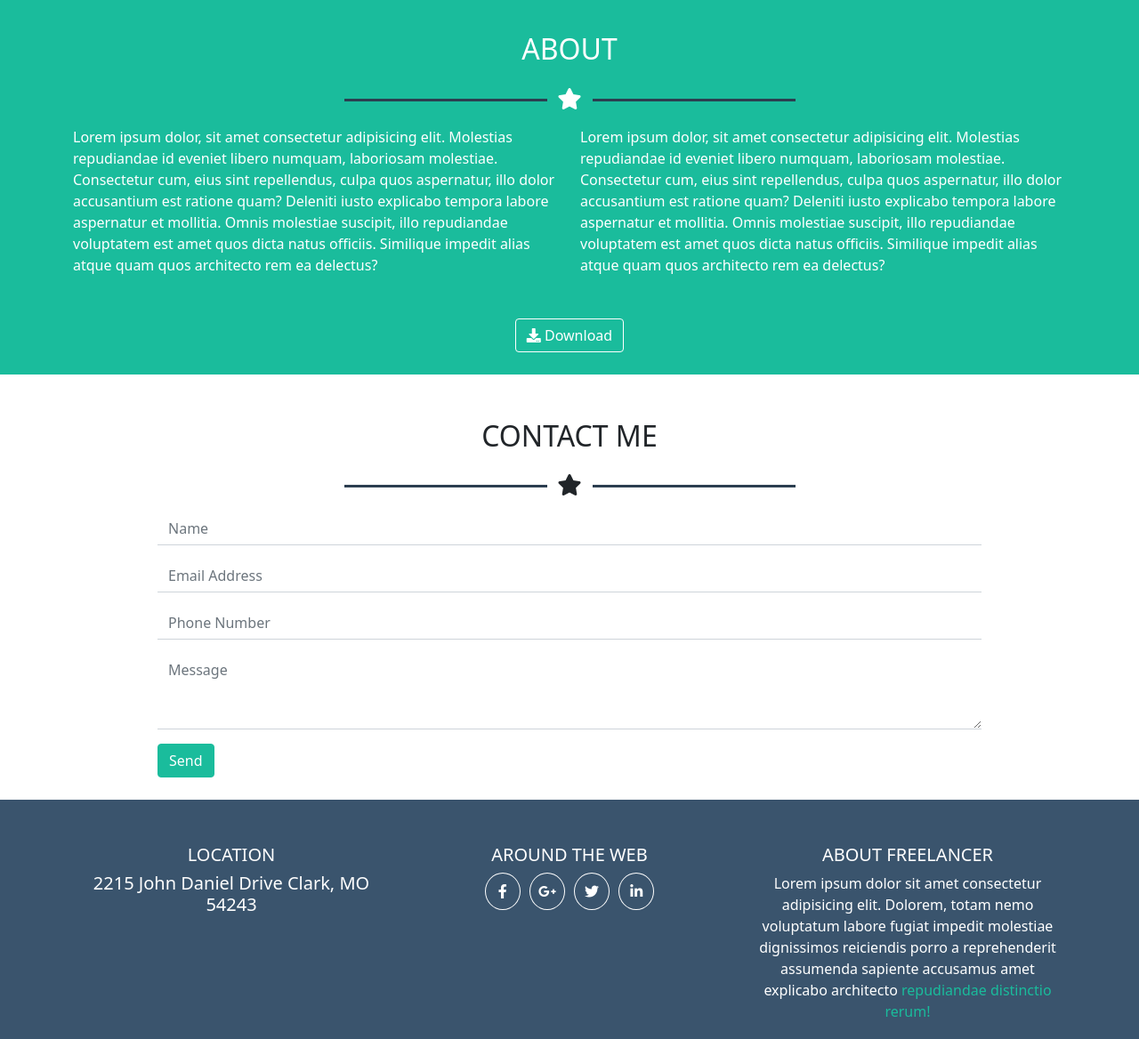
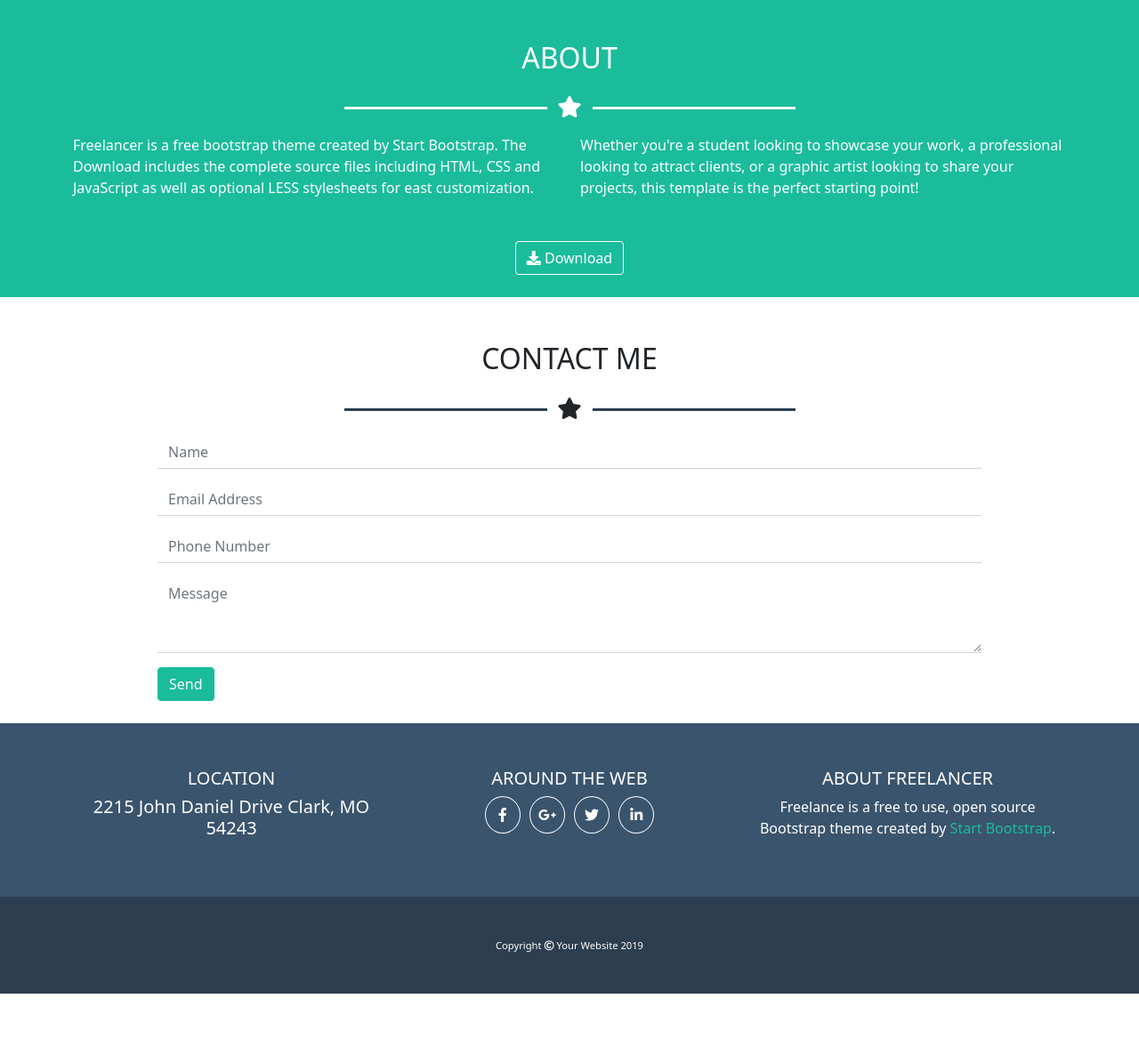
Before and after one commit to mariaacanfora/html-css-bootstrap-freelancer, a plain HTML site: page index.html in a window 1280 px wide. Shown: the part 1220-2388 px from the top of the page at 89% size. After the commit the page ends 2337 px from the top, so only its background shows below. Drawn offline with nearby package versions, Linux system fonts and the light colour scheme.

Commit message:
Changed text and navbar container

```diff
--- a/css/style.css
+++ b/css/style.css
@@ -12,6 +12,14 @@
 section{
     padding-top: 50px;
     padding-bottom: 25px;
+}
+
+h1{
+    font-size: 3rem;
+}
+
+h2{
+    font-size: 2rem;
 }
 
 /************************************************/
--- a/index.html
+++ b/index.html
@@ -19,7 +19,7 @@
 
     <header>
         <nav class="navbar navbar-expand-md navbar-dark bg-dark py-4">
-            <div class="container-fluid">
+            <div class="container">
               <a class="navbar-brand" href="#"><h1 class="fs-4 mb-0">START BOOTSTRAP</h1></a>
 
               <button class="navbar-toggler" type="button" data-bs-toggle="collapse" data-bs-target="#navbarNav" aria-controls="navbarNav" aria-expanded="false" aria-label="Toggle navigation">
@@ -121,9 +121,9 @@
                 <div class="row justify-content-center">
                     <div class="col">
                         <div class="row justify-content-center align-items-center my-3">
-                            <div class="col line_decoration bg-dark"></div>
+                            <div class="col line_decoration bg-light"></div>
                             <div class="col star"><i class="fas fa-star fs-4"></i></div>
-                            <div class="col line_decoration bg-dark"></div>
+                            <div class="col line_decoration bg-light"></div>
                         </div>
                     </div>
                 </div>
@@ -131,13 +131,11 @@
                 <div class="row row-cols-md-2 justify-content-center">
 
                     <div class="col-8 mb-3">
-                        <p class="text-start my-0">Lorem ipsum dolor, sit amet consectetur adipisicing elit. Molestias repudiandae id eveniet libero numquam, laboriosam molestiae. Consectetur cum, eius sint repellendus, culpa quos aspernatur, illo dolor accusantium est ratione quam?
-                        Deleniti iusto explicabo tempora labore aspernatur et mollitia. Omnis molestiae suscipit, illo repudiandae voluptatem est amet quos dicta natus officiis. Similique impedit alias atque quam quos architecto rem ea delectus?</p>
+                        <p class="text-start my-0">Freelancer is a free bootstrap theme created by Start Bootstrap. The Download includes the complete source files including HTML, CSS and JavaScript as well as optional LESS stylesheets for east customization.</p>
                     </div>
 
                     <div class="col-8 mb-5">
-                        <p class="text-start my-0">Lorem ipsum dolor, sit amet consectetur adipisicing elit. Molestias repudiandae id eveniet libero numquam, laboriosam molestiae. Consectetur cum, eius sint repellendus, culpa quos aspernatur, illo dolor accusantium est ratione quam?
-                        Deleniti iusto explicabo tempora labore aspernatur et mollitia. Omnis molestiae suscipit, illo repudiandae voluptatem est amet quos dicta natus officiis. Similique impedit alias atque quam quos architecto rem ea delectus?</p>
+                        <p class="text-start my-0">Whether you're a student looking to showcase your work, a professional looking to attract clients, or a graphic artist looking to share your projects, this template is the perfect starting point!</p>
                     </div>
                 </div>
 
@@ -213,7 +211,7 @@
 
                     <div class="col-12 mb-4">
                         <h4 class="fs-5">ABOUT FREELANCER</h4>
-                        <p>Lorem ipsum dolor sit amet consectetur adipisicing elit. Dolorem, totam nemo voluptatum labore fugiat impedit molestiae dignissimos reiciendis porro a reprehenderit assumenda sapiente accusamus amet explicabo architecto <a href="#" id="footer-link">repudiandae distinctio rerum!</a> </p>
+                        <p>Freelance is a free to use, open source Bootstrap theme created by <a href="#" id="footer-link">Start Bootstrap</a>.</p>
                     </div>
                 </div>
             </div>
```
